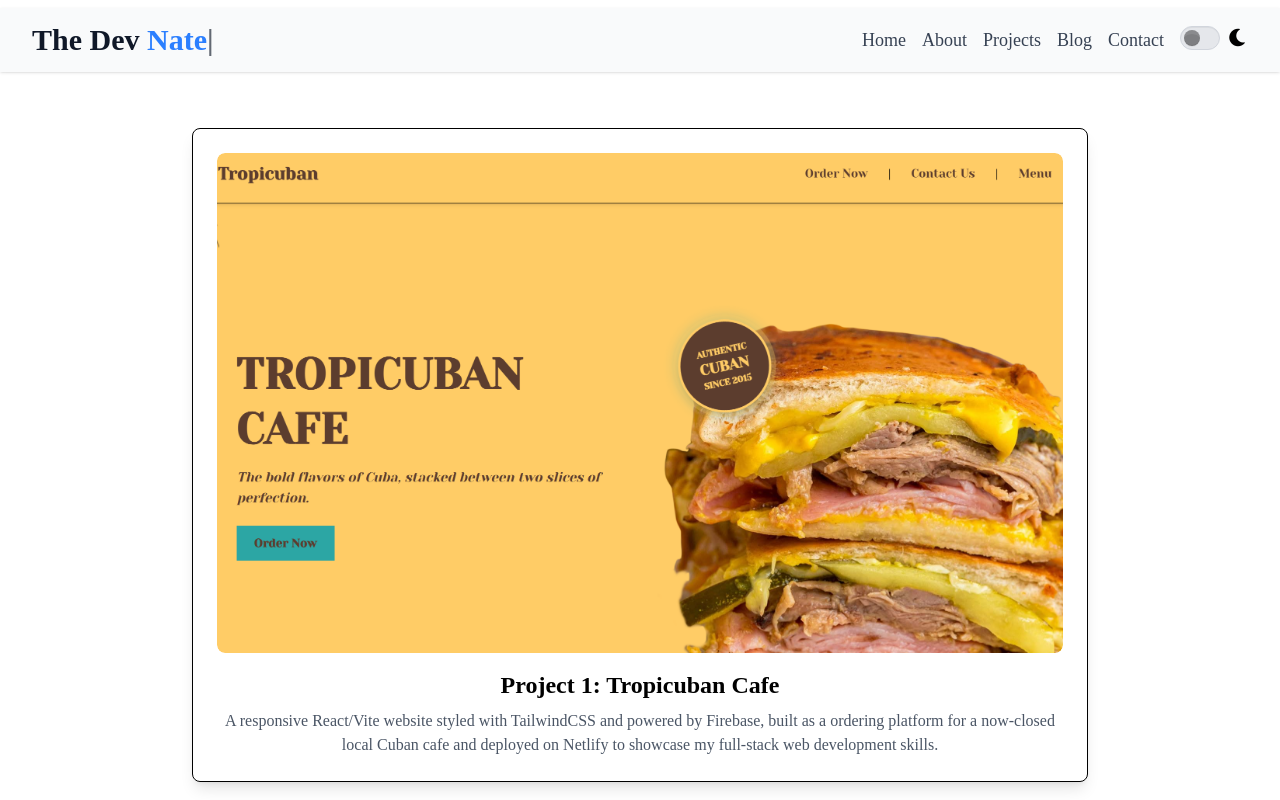
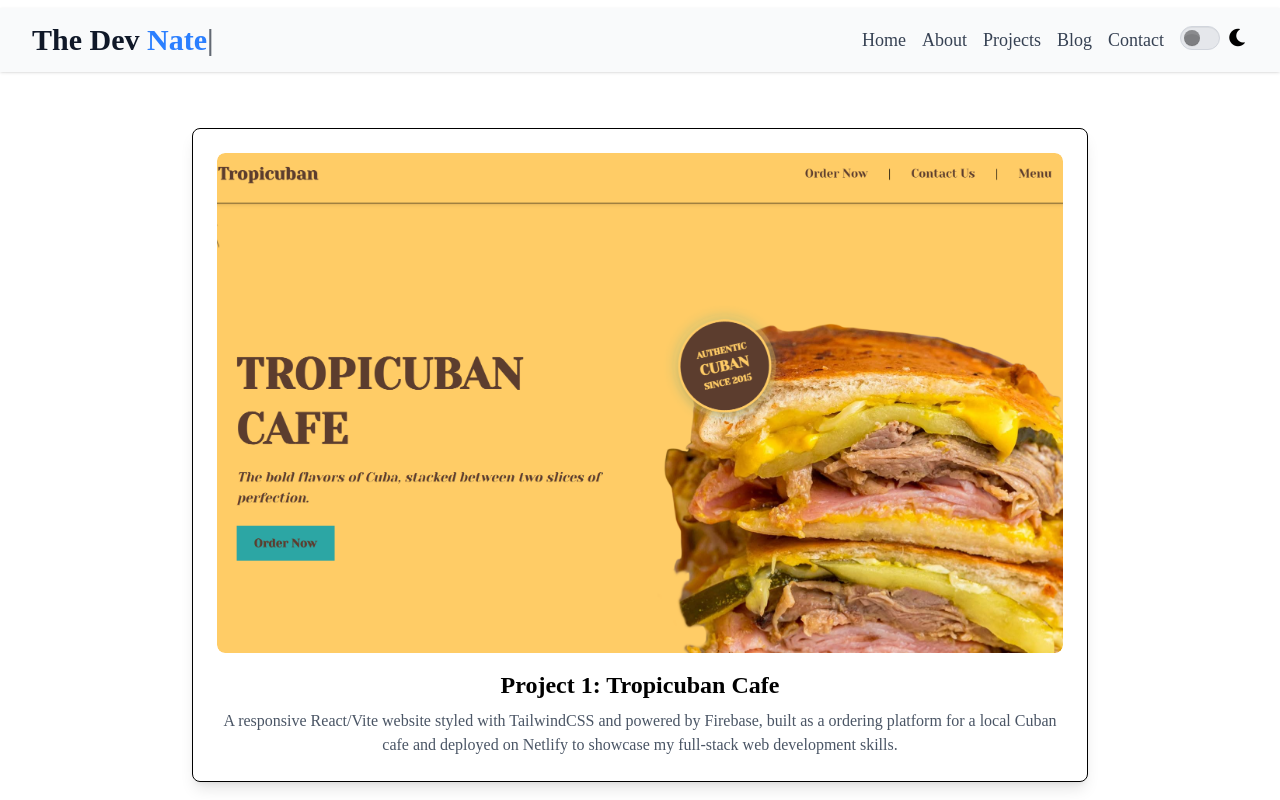
Before and after one commit to NateLevi/PersonalWebsite, a React (Vite) app: page /projects in a window 1280 px wide. Shown: the top 800 px of the page. Built offline with nearby package versions, Linux system fonts and the light colour scheme; a web font is replaced by a local one.

Commit message:
Removed now-closed

```diff
--- a/src/pages/ProjectPage.jsx
+++ b/src/pages/ProjectPage.jsx
@@ -5,7 +5,7 @@ const ProjectPage = () => {
     <div className="flex flex-col items-center justify-center">
       <ProjectCard
         projectName="Project 1: Tropicuban Cafe"
-        description="A responsive React/Vite website styled with TailwindCSS and powered by Firebase, built as a ordering platform for a now‑closed local Cuban cafe and deployed on Netlify to showcase my full‑stack web development skills."
+        description="A responsive React/Vite website styled with TailwindCSS and powered by Firebase, built as a ordering platform for a local Cuban cafe and deployed on Netlify to showcase my full‑stack web development skills."
         image="project2.png"
         link = "https://github.com/NateLevi/TropicubanCafe"
       />
```
